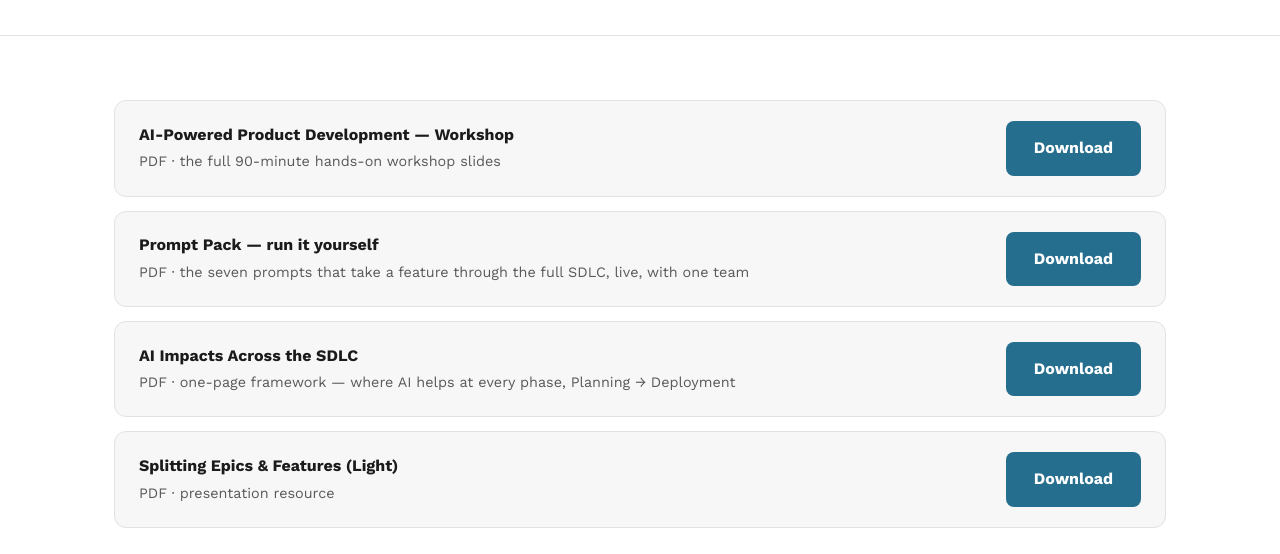
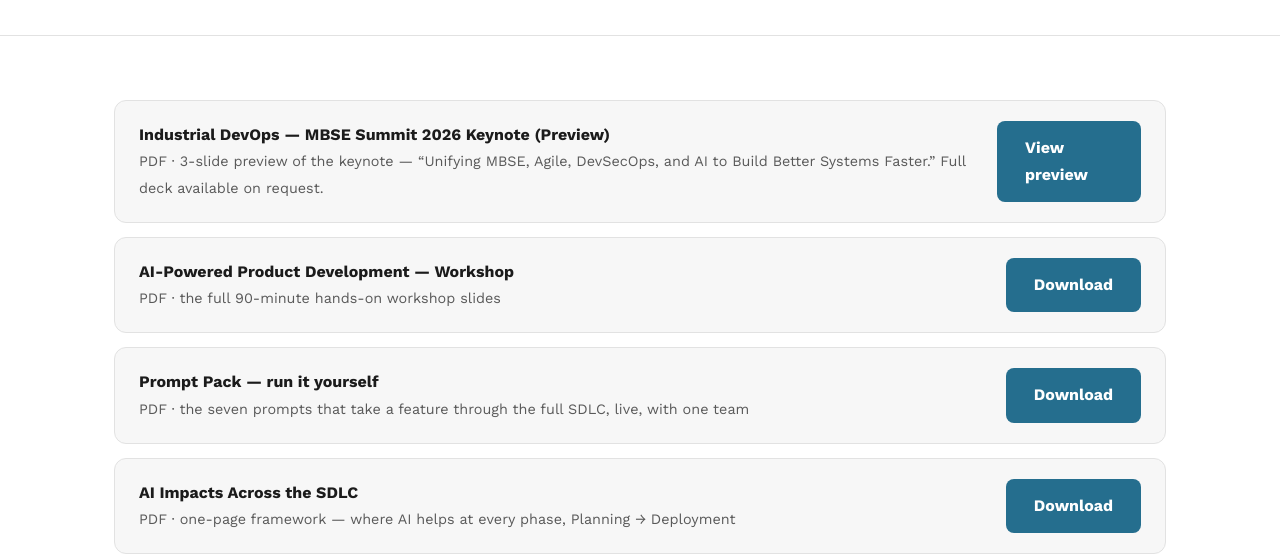
Before and after one commit to rockinryeman/industrialdevopsnow, a plain HTML site: page presentations.html in a window 1280 px wide. Shown: the part 274-828 px from the top of the page. Drawn offline with nearby package versions, Linux system fonts and the light colour scheme.

Commit message:
Add MBSE Summit 2026 keynote preview (3-slide) to Presentations
Co-Authored-By: Claude Opus 4.8 <noreply@anthropic.com>

```diff
--- a/presentations.html
+++ b/presentations.html
@@ -24,6 +24,13 @@
 
 <section>
   <div class="wrap">
+    <div class="resource">
+      <div class="meta">
+        <strong>Industrial DevOps — MBSE Summit 2026 Keynote (Preview)</strong>
+        <span>PDF · 3-slide preview of the keynote — “Unifying MBSE, Agile, DevSecOps, and AI to Build Better Systems Faster.” Full deck available on request.</span>
+      </div>
+      <a class="btn teal" href="assets/MBSE-Summit-2026-Industrial-DevOps-Preview.pdf" target="_blank" rel="noopener">View preview</a>
+    </div>
     <div class="resource">
       <div class="meta">
         <strong>AI-Powered Product Development — Workshop</strong>
```
Also changed, not shown: 1 other file.
